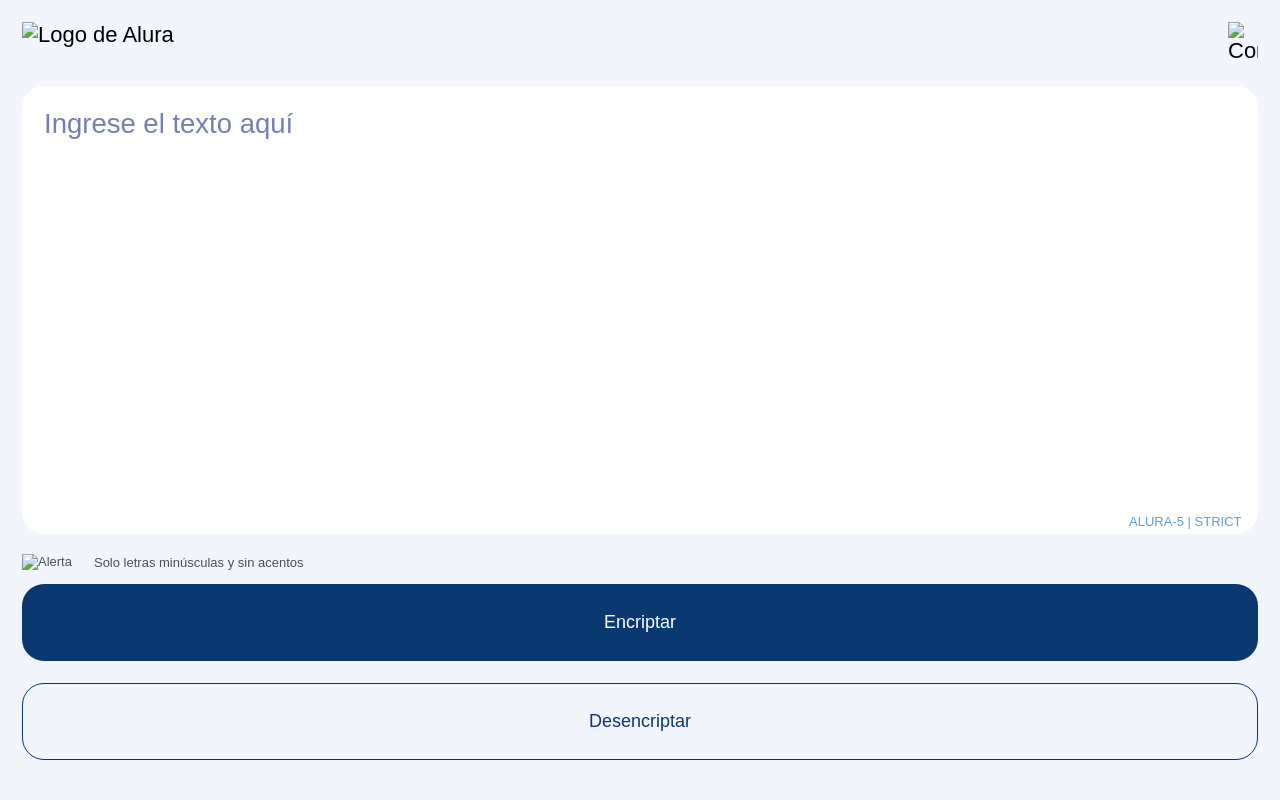
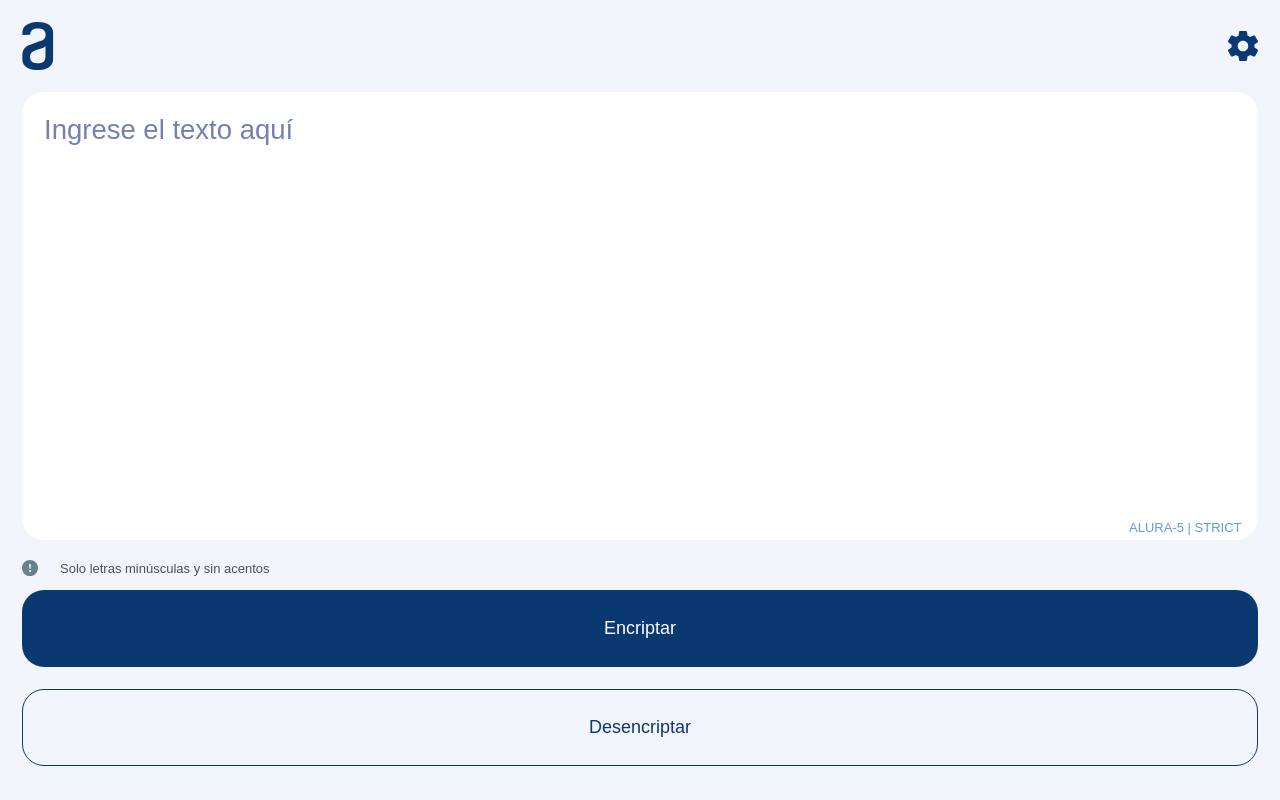
Before and after one commit to vulopez/encryptor, a plain HTML site: page index.html in a window 1280 px wide. Shown: the top 800 px of the page. Drawn offline with nearby package versions, Linux system fonts and the light colour scheme; the site is published under a folder, as on GitHub Pages, so addresses that start at the root find nothing.

Commit message:
Update image's links

```diff
--- a/index.html
+++ b/index.html
@@ -17,9 +17,9 @@
 <body>
   <header>
     <div class="flex">
-      <img src="/assets/icons/Alura.svg" alt="Logo de Alura">
+      <img src="assets/icons/Alura.svg" alt="Logo de Alura">
       <!-- TODO: Set Setting width -->
-      <img class="settings" width="30px" src="/assets/icons/Settings.svg" alt="Configuración">
+      <img class="settings" width="30px" src="assets/icons/Settings.svg" alt="Configuración">
     </div>
   </header>
 
@@ -33,7 +33,7 @@
       <!-- TODO: Paste button in Text area -->
 
       <alert>
-        <img src="/assets/icons/Alert.svg" alt="Alerta">
+        <img src="assets/icons/Alert.svg" alt="Alerta">
         <span>Solo letras minúsculas y sin acentos</span>
       </alert>
     </section>
```
